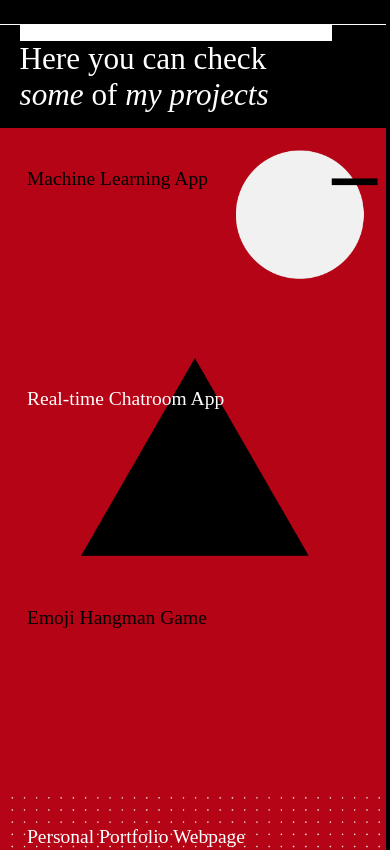
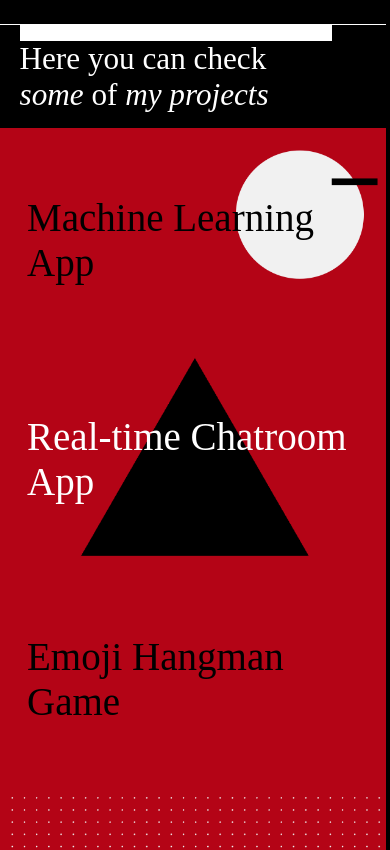
Before and after one commit to rhJairo/portfolio-v2, a React (Create React App) app: page / in a window 390 px wide. Shown: the part 820-1670 px from the top of the page. Built offline with nearby package versions, Linux system fonts and the light colour scheme.

Commit message:
finished projects section

```diff
--- a/public/index.html
+++ b/public/index.html
@@ -2,14 +2,13 @@
 <html lang="en">
   <head>
     <meta charset="utf-8" />
-    <link rel="icon" href="%PUBLIC_URL%/favicon.ico" />
     <meta name="viewport" content="width=device-width, initial-scale=1" />
     <meta name="theme-color" content="#000000" />
     <meta
       name="description"
-      content="Web site created using create-react-app"
+      content="Personal Portfolio created by Jairo Rubio"
     />
-    <link rel="apple-touch-icon" href="%PUBLIC_URL%/logo192.png" />
+    <link rel="icon" href="%PUBLIC_URL%/favicon.svg" />
     <!--
       manifest.json provides metadata used when your web app is installed on a
       user's mobile device or desktop. See https://developers.google.com/web/fundamentals/web-app-manifest/
@@ -24,7 +23,7 @@
       work correctly both with client-side routing and a non-root public URL.
       Learn how to configure a non-root public URL by running `npm run build`.
     -->
-    <title>React App</title>
+    <title>Jairo Rubio Portfolio</title>
   </head>
   <body>
     <noscript>You need to enable JavaScript to run this app.</noscript>
--- /dev/null
+++ b/src/Components/InfoModal.js
@@ -0,0 +1,28 @@
+import React from "react";
+
+import Video1 from '../Media/video1.mp4'
+import closeIcon from '../Media/close.svg'
+
+function InfoModal(props){
+    const styleChange = {
+        opacity: '1',
+        transition: 'opacity 0.9s ease-in'
+    }
+    return(
+        <div className='modal--container'>
+            <div style={styleChange} className='content--container'>
+                <div onClick={props.close} className='btn--close'>
+                    <img src={closeIcon}/>
+                </div>
+                <video muted loop autoPlay>
+                    <source src={Video1} type='video/mp4'/>
+                </video>
+                <h2 className='content--title'>{props.name}</h2>
+                <p className='content--details'>{props.details}</p>
+                <p className='content--description'>{props.description}</p>
+            </div>
+        </div>
+    )
+}
+
+export default InfoModal
--- a/src/Components/Projects.js
+++ b/src/Components/Projects.js
@@ -1,60 +1,56 @@
 import React from 'react'
+import Modal from './InfoModal'
 import Data from '../data.json'
 
-import Video1 from '../Media/video1.mp4'
-import closeIcon from '../Media/close.png'
+function Projects(){
+    const modalObj = {
+        video: '',
+        title: '',
+        description: '',
+        details: '',
+        scroll: 'unset',
+        isActive: false
+    }
+    const [modalInfo, setModalInfo] = React.useState(modalObj)
 
-function Projects(){
-    const imagesFolder = require.context('../Media/',true)
-    const [isModalActive, setIsModalActive] = React.useState(false)
-
-    const styleChange = {
-        opacity: '1',
-        transition: 'opacity 0.9s ease-in'
+    function showModal(des, det, name) {
+        setModalInfo((prev) => {
+            return {
+                ...prev,
+                title: name,
+                description: des,
+                details: det,
+                scroll: 'hidden',
+                isActive: true
+            }
+        })
     }
 
-    const showModal = () =>{
-        setIsModalActive(!isModalActive)
-        console.log(isModalActive)
-        document.body.style.overflow = isModalActive ? 'unset' : 'hidden'
-    }
-    const modal =
-    (<div className='modal--container'>
-        <div style={styleChange} className='content--container'>
-            <div onClick={showModal} className='btn--close'>
-                <img src={closeIcon}/>
-            </div>
-            <video muted loop autoPlay>
-                <source src={Video1} type='video/mp4'/>
-            </video>
-            <h2 className='content--title'>App Name</h2>
-            <p className='content--details'>Lorem Ipsum is simply dummy text of the printing and typesetting industry.</p>
-            <p className='content--description'>Lorem Ipsum is simply dummy text of the printing and typesetting industry. Lorem Ipsum has been the industry's standard dummy text ever since the 1500s, wh</p>
-        </div>
-    </div>)
-
     const projectsCovers = Data.projects.map((project) => {
-        const style = {
+        const textColor = {
             color: project.id%2 === 0 ? 'white' : 'black'
         }
         return(
         <div key={project.id} className='image--container'>
             <img src={require(`../Media/${project.cover}`)}  />
-            <h4 style={style} >{project.name}</h4>
-            <div onClick={showModal} className='hover--content'>Learn More</div>
-        </div>)
+            <h4 style={textColor} >{project.name}</h4>
+            <div onClick={() => showModal(project.description, project.details, project.name)} className='hover--content'>Learn More</div>
+        </div>
+
+        )
     })
+    document.body.style.overflow = modalInfo.scroll
+
     return(
-        <>
+    <>
         <h2 className='section--title' id='projects'>Here you can check <span>some</span> of <span>my projects</span></h2>
         <div className='projects--container'>
-
-        <div className='p-wrap'>
-            {isModalActive && modal}
-            {projectsCovers}
+            <div className='p-wrap'>
+                {modalInfo.isActive && <Modal name={modalInfo.title} description={modalInfo.description} details={modalInfo.details} close={() => setModalInfo(modalObj)} />}
+                {projectsCovers}
+            </div>
         </div>
-      </div>
-        </>
+    </>
     )
 }
 
--- a/src/data.json
+++ b/src/data.json
@@ -1,5 +1,6 @@
 {
-    "projects": [
+    "projects":
+    [
         {
             "id": 1,
             "name": "Machine Learning App",
--- a/src/index.css
+++ b/src/index.css
@@ -20,6 +20,7 @@ header {
   width: 99vw;
   margin: 0;
   padding: 0;
+  font-style: italic;
   justify-content: center;
   align-content: flex-start;
   border-bottom: 1px solid white;
@@ -74,7 +75,8 @@ video {
 
 .title {
   background-image: url(https://cdn.pixabay.com/photo/2017/07/03/20/17/abstract-2468874_960_720.jpg);
-  background-attachment: fixed;
+
+
   -webkit-text-fill-color: transparent;
   -webkit-background-clip: text;
 }
@@ -138,6 +140,7 @@ h2>span {
 }
 
 .image--container>h4{
+  user-select: none;
   position: absolute;
   top: 18%;
   left: 7%;
@@ -224,6 +227,7 @@ h2>span {
 .content--details {
   margin: 0 0 1.5rem 1rem;
   font-size: 1vmax;
+  font-style: italic;
   width: 100%;
 }
 
@@ -246,8 +250,8 @@ h2>span {
   display: flex;
   font-family: 'Montserrat', sans-serif;
   justify-content: center;
-  background: rgba(255, 255, 255, 0.096);
-  backdrop-filter: brightness( 30% );
+  background: rgba(0, 0, 0, 0.637);
+  backdrop-filter: blur(10px) brightness( 30% );
   -webkit-backdrop-filter: blur( 4px );
 }
 
@@ -260,13 +264,12 @@ h2>span {
   position: absolute;
   left: 85%;
   border-radius: 30px;
-  font-family: 'Montserrat', sans-serif;
   padding: 0.7rem;
   user-select: none;
 }
 
 .btn--close>img {
-  width: 3vmax;
+  width: 2.5vmax;
 }
 
 .btn--close>img:hover {
@@ -290,6 +293,13 @@ h2>span {
   }
   .image--container>img {
     width: 100vw;
+  }
+  .image--container>h4{
+    position: absolute;
+    top: 30%;
+    left: 7%;
+    font-size: 10vw;
+    font-weight: 100;
   }
 }
 
--- a/src/index.js
+++ b/src/index.js
@@ -5,7 +5,7 @@ import App from './App';
 
 ReactDOM.render(
   <React.StrictMode>
-    <App className="cursor"/>
+    <App/>
   </React.StrictMode>,
   document.getElementById('root')
 );
```
Also changed, not shown: public/favicon.svg (added), src/Media/close.svg.
